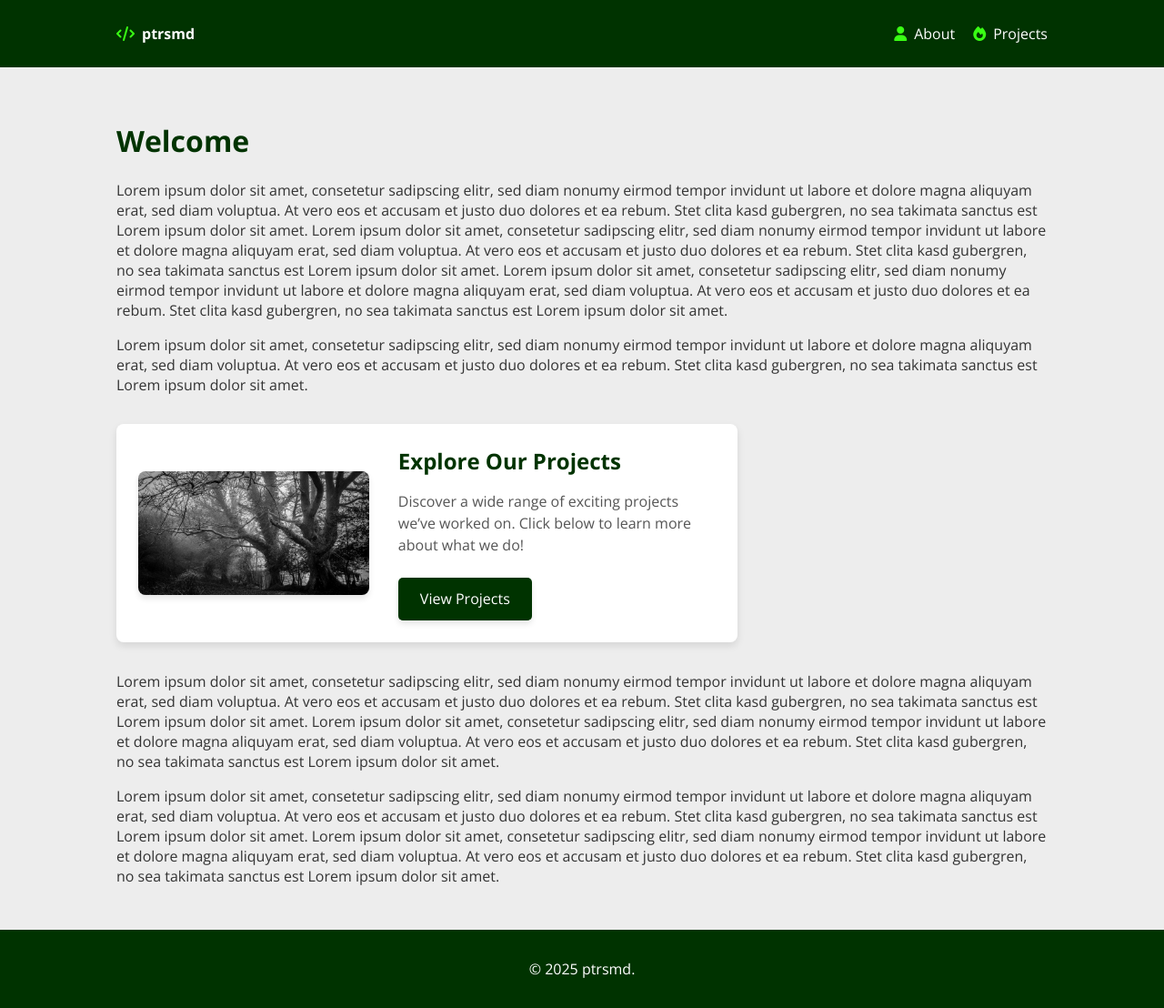
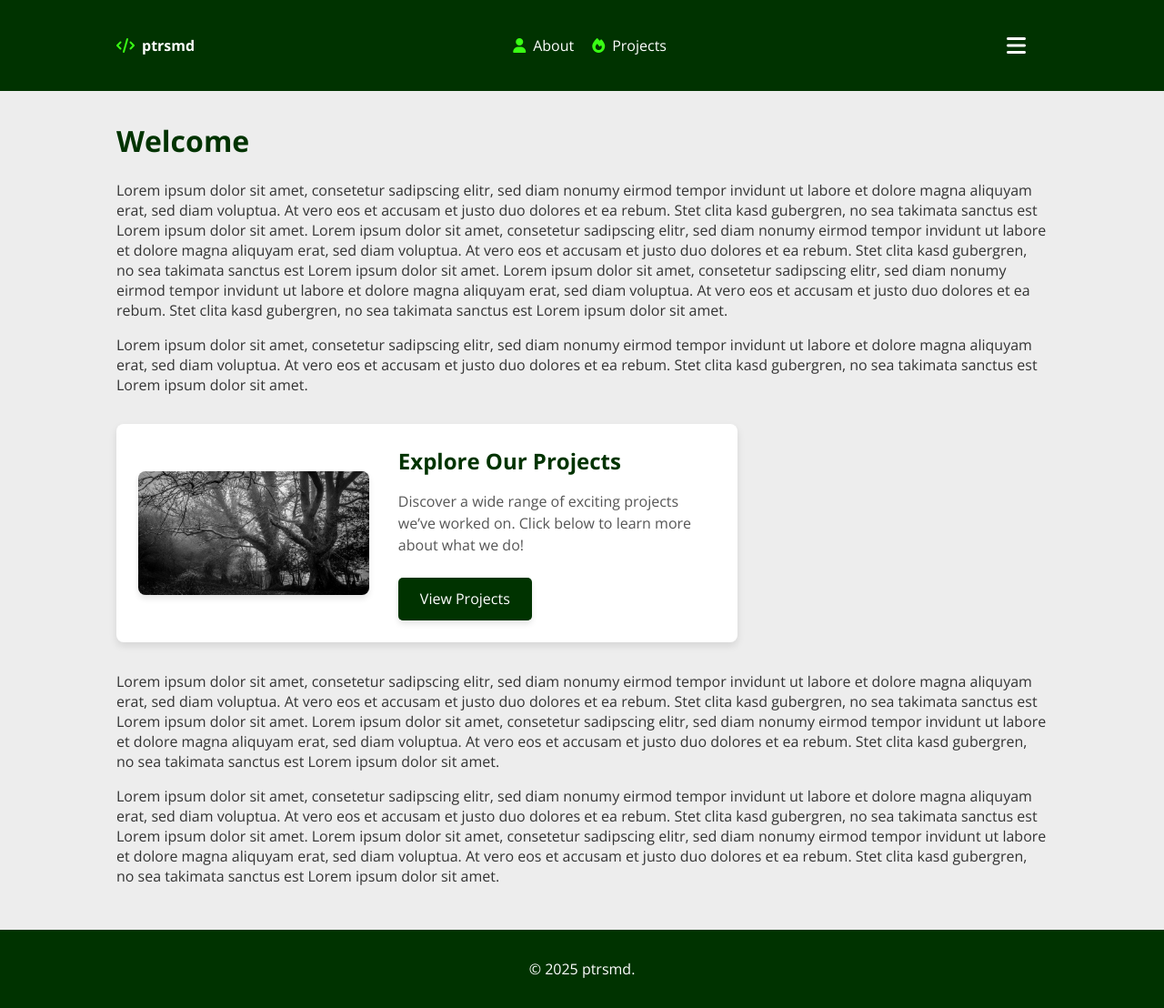
Before and after one commit to schminho/schminho.github.io, a Jekyll site: the page built from index.md, in a window 1280 px wide and 1108 px high. Shown: the whole window at 91% size. Built offline with Jekyll 4.4.1, drawn with Linux system fonts in a browser that asks for light colours.

Commit message:
Update style.css

```diff
--- a/assets/css/style.css
+++ b/assets/css/style.css
@@ -73,12 +73,26 @@
 
 /* Mobile Menu Button */
 .menu-toggle {
-    display: none;
     background: none;
     border: none;
     font-size: 24px;
     color: white;
     cursor: pointer;
+    display: flex;
+    align-items: center;
+    justify-content: center;
+    transition: transform 0.3s ease-in-out;
+}
+
+/* Transforms Burger into X */
+.menu-toggle.active i {
+    transform: rotate(90deg);
+    transition: transform 0.3s ease-in-out;
+}
+
+/* Change Icon from Burger to X */
+.menu-toggle.active i::before {
+    content: "\f00d"; /* FontAwesome "X" icon */
 }
 
 /* Mobile Menu (Full-Screen Dark Green with Fade-in) */
```
